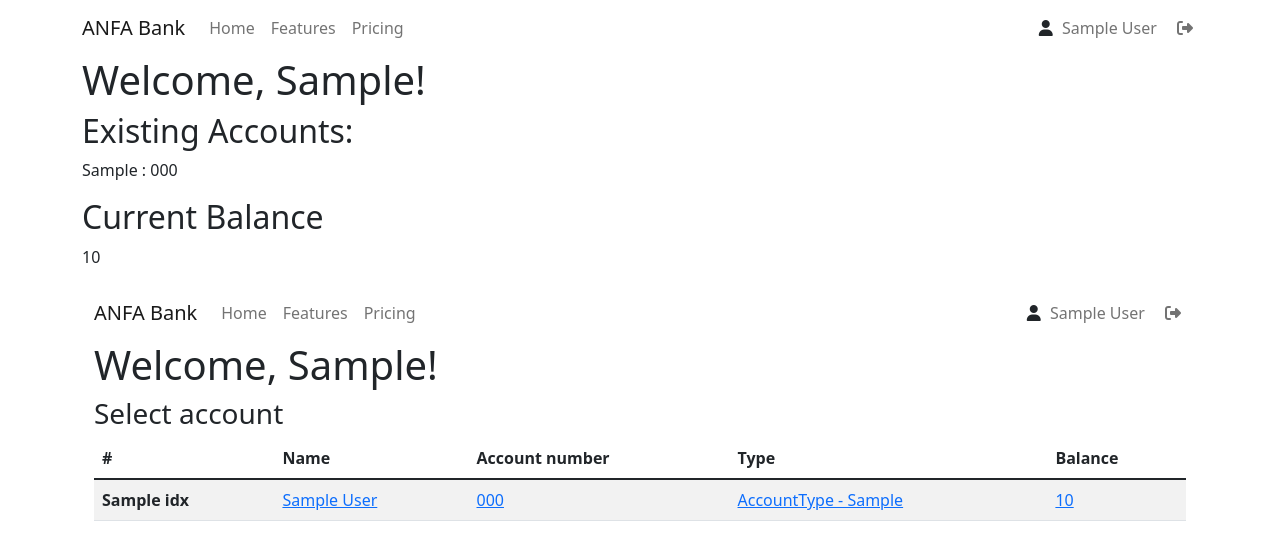
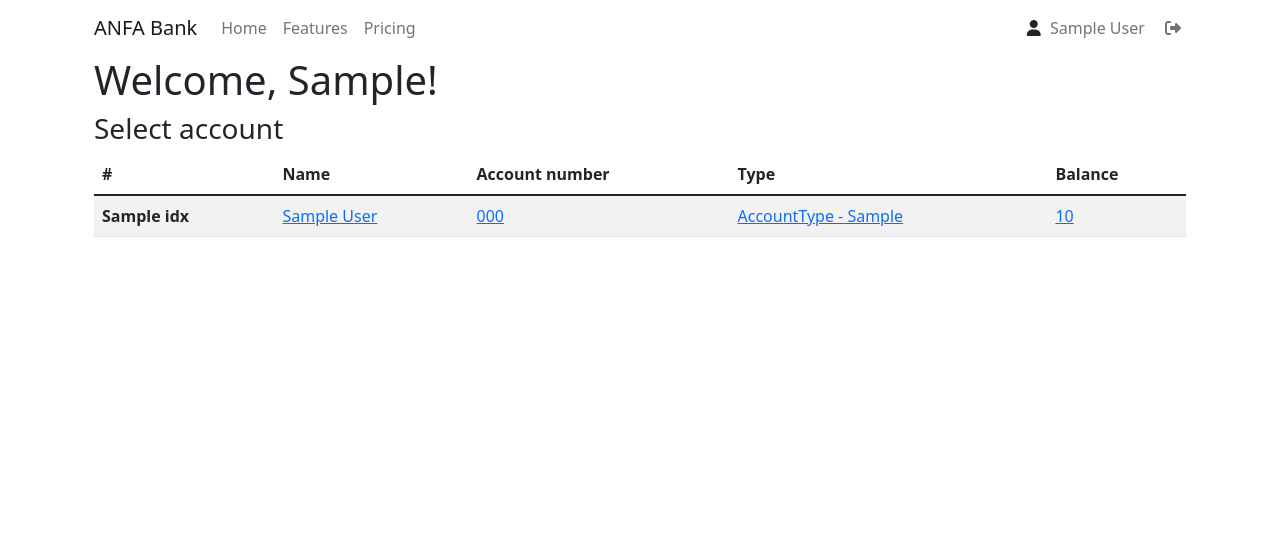
Before and after one commit to anto8460/banking_system, a Django app: template banking_system/banking_system/banking_system_app/templates/customer_home.html in a window 1280 px wide. Shown: the top 560 px of the page. Run offline with Django 4.2, Linux system fonts and the light colour scheme; a user stored in the database is signed in; tables that the repository leaves empty hold one stand-in row (values such as "Sample post"); the template is opened without the code that fills it: values that come from a table or form of the project are taken from there, most other values are stand-ins (such as "Sample title", 1, 10 or a date in 2020); parts of the project's set-up code (start-up, migrations or seed data) failed here and were passed over; some libraries are stand-ins or nearby versions.

Commit message:
Fixes merge issues

```diff
--- a/banking_system/banking_system/banking_system/settings.py
+++ b/banking_system/banking_system/banking_system/settings.py
@@ -66,9 +66,9 @@ WSGI_APPLICATION = 'banking_system.wsgi.application'
 
 DATABASES = {
     'default': {
-        'NAME': config('DBNAME'),
+        'NAME': config('NAME'),
         'ENGINE': config('ENGINE'),
-        'USER': config('USERNAME'),
+        'USER': config('USER1'),
         'PASSWORD': config('PASSWORD'),
         'HOST': config('HOST'),
         'PORT': config('PORT'),
--- a/banking_system/banking_system/banking_system_app/templates/customer_home.html
+++ b/banking_system/banking_system/banking_system_app/templates/customer_home.html
@@ -14,44 +14,6 @@
     </head>
     <body>
         <div class="container">
-            <div class="navbar-container">
-                <nav class="navbar navbar-expand-lg navbar-light bg-white">
-                    <a class="navbar-brand" href="/">ANFA Bank</a>
-                    <button class="navbar-toggler"
-                            type="button"
-                            data-toggle="collapse"
-                            data-target="#navbarText"
-                            aria-controls="navbarText"
-                            aria-expanded="false"
-                            aria-label="Toggle navigation">
-                        <span class="navbar-toggler-icon"></span>
-                    </button>
-                    <div class="collapse navbar-collapse" id="navbarText">
-                        <ul class="navbar-nav mr-auto">
-                            <li class="nav-item">
-                                <a class="nav-link" href="#">Home</a>
-                            </li>
-                            <li class="nav-item">
-                                <a class="nav-link" href="#">Features</a>
-                            </li>
-                            <li class="nav-item">
-                                <a class="nav-link" href="#">Pricing</a>
-                            </li>
-                        </ul>
-                    </div>
-                </nav>
-                <span class="navbar-text">
-                    <i class="fa-solid fa-user"></i>
-                    <a href="{% url 'banking_system_app:home' %}">{{ user.first_name }} {{ user.last_name }}</a>
-                    <a href="{% url 'login_app:logout' %}" class="logout"><i class="fa-solid fa-right-from-bracket"></i></a>
-                </span>
-            </div>
-            <h1>Welcome, {{ user.first_name }}!</h1>
-            <h2>Existing Accounts:</h2>
-            <p>{{ account.account_type.type }} : {{ account.account_number }}</p>
-
-            <h2>Current Balance</h2>
-            <p>{{ balance }}</p>
             <div class="container">
                 <div class="navbar-container">
                     <nav class="navbar navbar-expand-lg navbar-light bg-white">
--- a/banking_system/banking_system/banking_system_app/urls.py
+++ b/banking_system/banking_system/banking_system_app/urls.py
@@ -6,7 +6,7 @@ app_name = 'banking_system_app'
 
 urlpatterns = [
     path('', views.home, name='home'),
-    path('clients', views.clients, name='clients')
+    path('clients', views.clients, name='clients'),
     path('transfer', views.transfer, name='transfer'),
     path('account/<account_id>', views.account_info, name='account_info'),
 ]
```
Also changed, not shown: banking_system/banking_system/banking_system_app/views.py (+5 -10 lines), banking_system/banking_system/login_app/views.py (line endings or trailing spaces).
